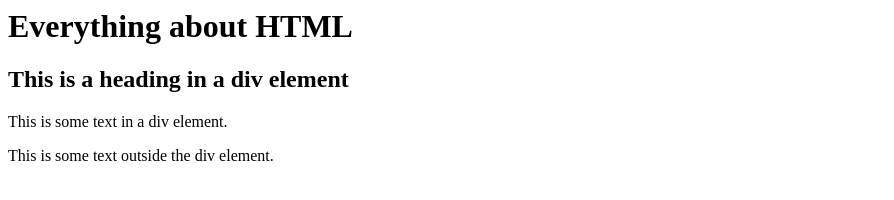
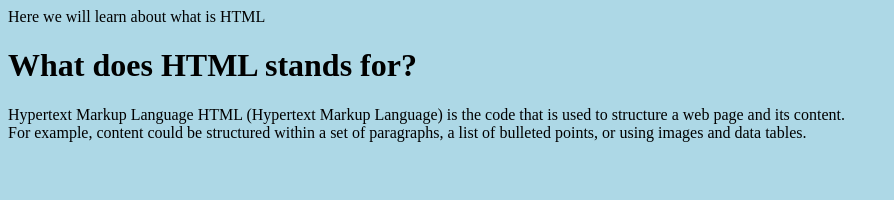
Before and after one commit to pedromarcal12/website, a plain HTML site: page page1.html in a window 1280 px wide. Shown: the whole page, without its empty margins (0-894 px from the left). Drawn offline with Linux system fonts and the light colour scheme.

Commit message:
background included

```diff
--- a/page1.html
+++ b/page1.html
@@ -1,16 +1,23 @@
 <html>
+    <title>HTML</title>
  <head>
+<style>
+body {
+  background-color: lightblue;
+}
+</style>
+</head>
+<body>
+
+<h>Here we will learn about what is HTML</h>
+<h1>What does HTML stands for?</h1>
+<p></p>
+Hypertext Markup Language
+HTML (Hypertext Markup Language) is the code that is used to structure a web page and its content.<br> For example, content could be structured within a set of paragraphs, a list of bulleted points, or using images and data tables.
 
 
 
-<h1>Everything about HTML</h1>
 
-<div class="myDiv">
-  <h2>This is a heading in a div element</h2>
-  <p>This is some text in a div element.</p>
-</div>
 
-<p>This is some text outside the div element.</p>
-
-</head>
+</body>
 </html>
```
Also changed, not shown: index.html (+1 -1 lines), page2.html (+18 -3 lines), page3.html (+15 -3 lines).
